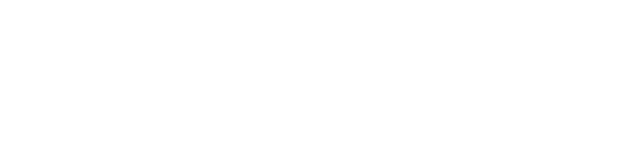
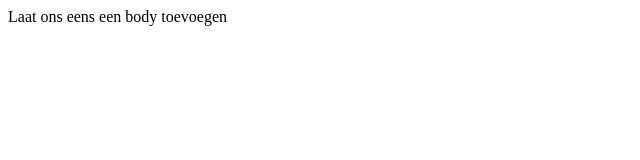
Before and after one commit to dlvc95/project_dlvc, a plain HTML site: page index.html in a window 1280 px wide. Shown: the whole page, without its empty margins (0-640 px from the left). Drawn offline with Linux system fonts and the light colour scheme.

Commit message:
veranderde bestanden

```diff
--- a/index.html
+++ b/index.html
@@ -7,7 +7,7 @@
     </head>
 
     <body>
-
+        Laat ons eens een body toevoegen
     </body>
 
 </html>
```
